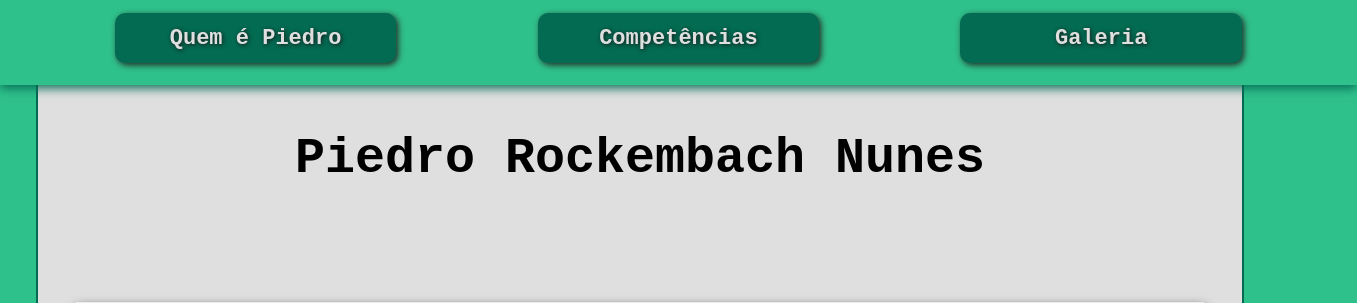
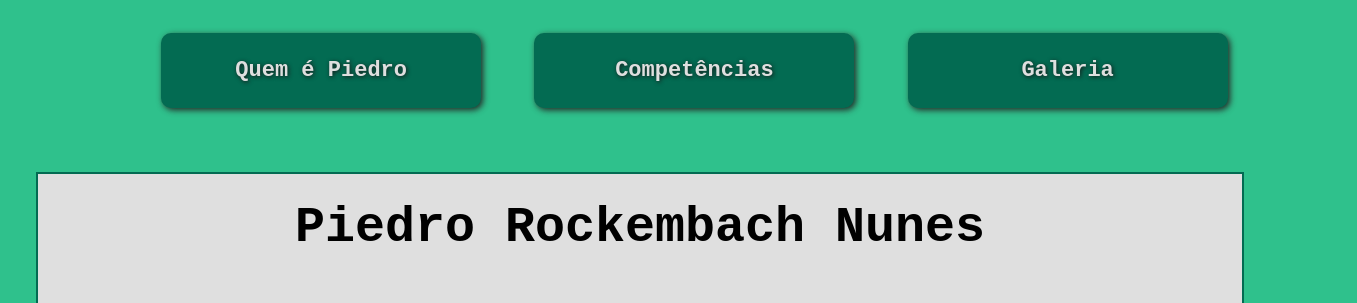
Before and after one commit to PiedroRockembach/PiedroRockembach.github.io, a plain HTML site: page index.html in a window 1280 px wide. Shown: the top 303 px of the page, 1357 px wide, since content can reach past the window. Drawn offline with Linux system fonts and the light colour scheme.

Commit message:
arruma links no header

```diff
--- a/index.html
+++ b/index.html
@@ -17,11 +17,11 @@
 
     <div id="div-menu">
     <ul>
+        <label for="a-description"><li id="menu-description"><a href="#descricao" id="a-description">Quem é Piedro</a></li></label>
+        <label for="a-competitions"><li id="menu-competences"><a href="#competencias" id="a-competitions">Competências</a></li></label>
+        <label for="a-gallery"><li id="menu-gallery"><a href="#gallery" id="a-gallery">Galeria</a></li></label>
 
-        <li id="menu-description"><a href="#descricao">Quem é Piedro</a></li>
-        <li id="menu-competences"><a href="#competencias">Competências</a></li>
-        <li id="menu-gallery"><a href="#gallery">Galeria</a></li>
-        </li>
+
     </ul>
     </div>
     </header>
--- a/style.css
+++ b/style.css
@@ -28,7 +28,6 @@ h2
 header
 {
     z-index: 5;
-    position: fixed;
     font-family: fantasy;
     font-weight: 800;
     background-color: #2fc18c;
@@ -42,7 +41,7 @@ header
     padding:3%;
     padding-top: 1%;
     padding-bottom: 5%;
-    box-shadow: 0px 3px 10px #036b52;
+
 
 
 }
@@ -53,24 +52,12 @@ margin-top: 0px;
 
 
 }
-#div-menu li
-{
-
-    width: 20%;
+#div-menu li {
     display: inline-block;
-    border-radius: 10px;
-    background-color: #036b52;
-    box-shadow: 2px 2px 6px rgb(37, 37, 37);
-    padding: 1%;
-    margin-right: 5%;
-    margin-left: 5%;
-
-
-
-
-
+    width: 25%;
+    margin: 20px 20px 0px 20px;
 }
-#div-menu li:hover
+#div-menu a:hover
 {
     background-color: #085744;
     color: white;
@@ -82,8 +69,14 @@ margin-top: 0px;
     vertical-align:top;
     text-decoration: none;
     text-shadow: 1px 1px 4px rgb(25, 25, 25);
-
-
+    width: 100%;
+    display: inline-block;
+    border-radius: 10px;
+    background-color: #036b52;
+    box-shadow: 2px 2px 6px rgb(37, 37, 37);
+    padding: 25px 0px;
+    margin-right: 5%;
+    margin-left: 5%;
 
 
 }
@@ -93,7 +86,6 @@ margin-top: 0px;
 .section-body
 {
     padding: 2%;
-    padding-top:10%;
     margin: auto;
 
     width: 90%;
```
